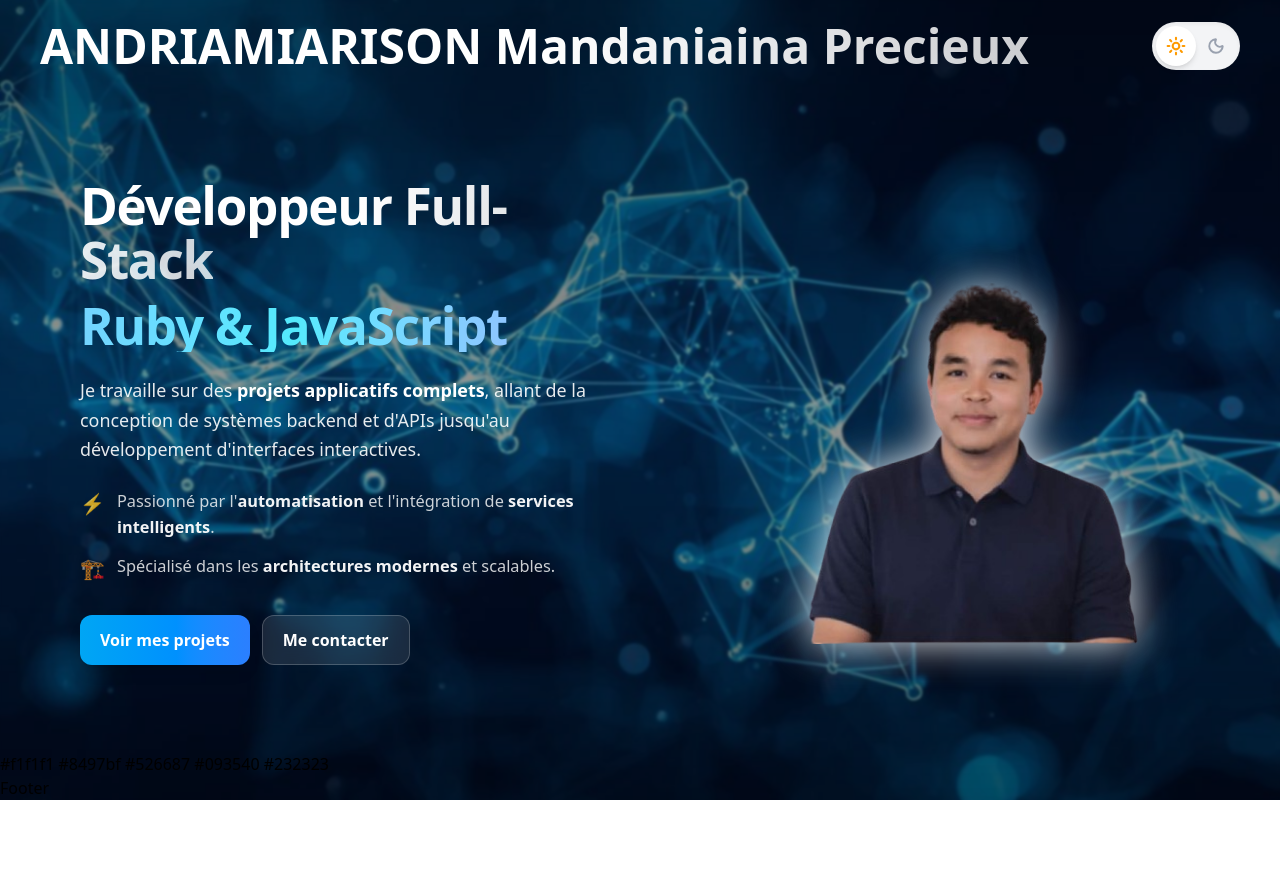
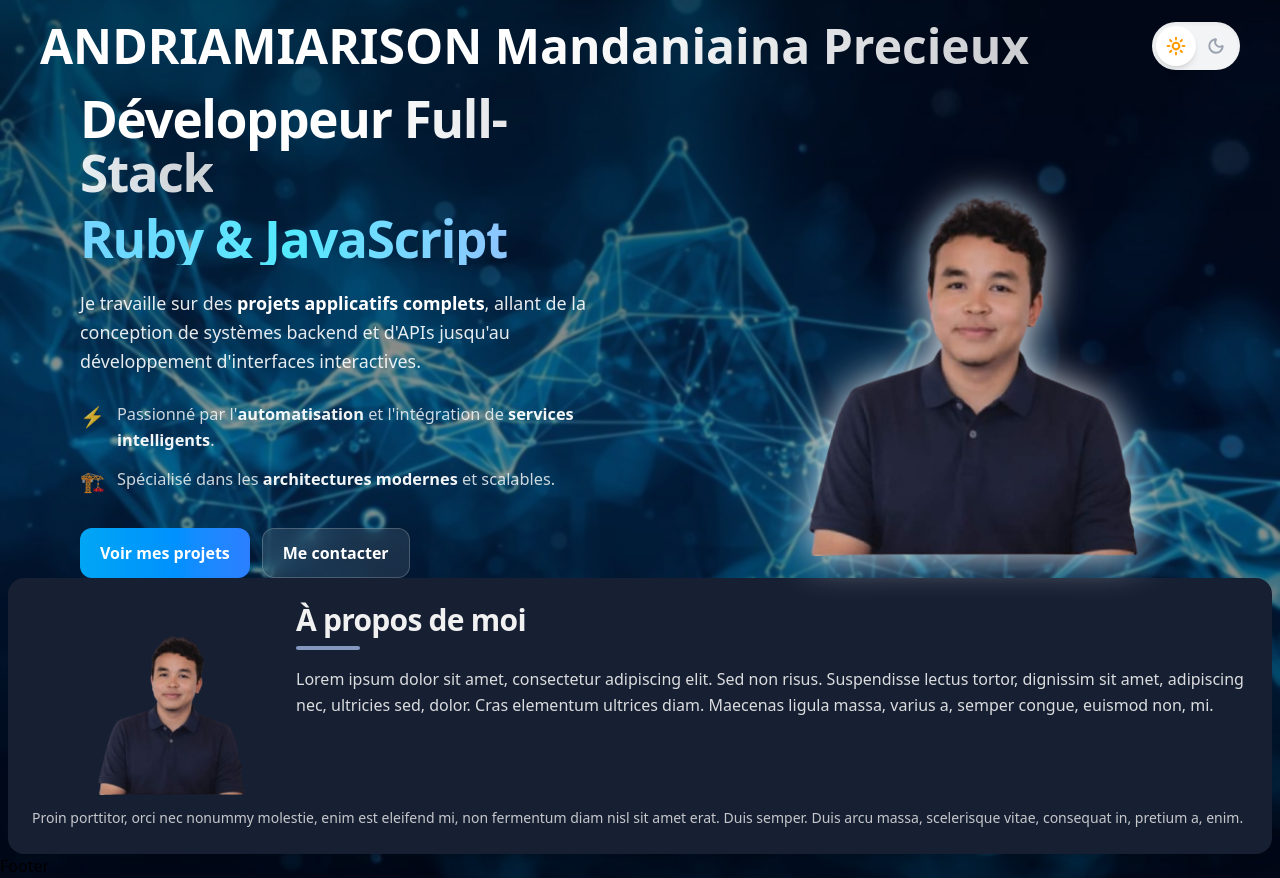
Before and after one commit to MANDANIAINAPRECIEUX/portofolio, a React (Vite) app: page / in a window 1280 px wide. Before the commit the page ends 800 px from the top, so only its background shows below. Built offline with nearby package versions, Linux system fonts and the light colour scheme.

Commit message:
div de présentation

```diff
--- a/src/pages/About.tsx
+++ b/src/pages/About.tsx
@@ -1,15 +1,45 @@
-import React from 'react'
+
 
 const About = () => {
   return (
-    <div>
-#f1f1f1
-#8497bf
-#526687
-#093540
-#232323
+    <div className="rounded-2xl bg-[#172033] p-6 text-[#f1f1f1] shadow-lg mx-2">
+      <div className="flex items-stretch gap-6">
+  {/* Image: même hauteur que le texte */}
+  <div className="w-40 md:w-52 lg:w-60 shrink-0 overflow-hidden rounded-2xl">
+    <img
+      src="/photos/manda.png"
+      alt="moi"
+      className="h-full w-full object-cover"
+    />
+  </div>
+
+  {/* Texte */}
+  <div className="flex-1">
+    <h2 className="text-2xl md:text-3xl font-bold tracking-tight text-[#f1f1f1]">
+      À propos de moi
+    </h2>
+
+    <div className="mt-2 h-1 w-16 rounded-full bg-[#8497bf]" />
+
+    <p className="mt-4 text-sm md:text-base leading-relaxed text-[#f1f1f1]/90">
+      Lorem ipsum dolor sit amet, consectetur adipiscing elit. Sed non risus.
+      Suspendisse lectus tortor, dignissim sit amet, adipiscing nec, ultricies
+      sed, dolor. Cras elementum ultrices diam. Maecenas ligula massa, varius
+      a, semper congue, euismod non, mi.
+    </p>
+  </div>
+</div>
+
+
+      <div>
+        <p className="mt-3 text-sm leading-relaxed text-[#f1f1f1]/80">
+          Proin porttitor, orci nec nonummy molestie, enim est eleifend mi, non
+          fermentum diam nisl sit amet erat. Duis semper. Duis arcu massa,
+          scelerisque vitae, consequat in, pretium a, enim.
+        </p>
+      </div>
     </div>
-  )
-}
+  );
+};
 
-export default About
+export default About;
```
